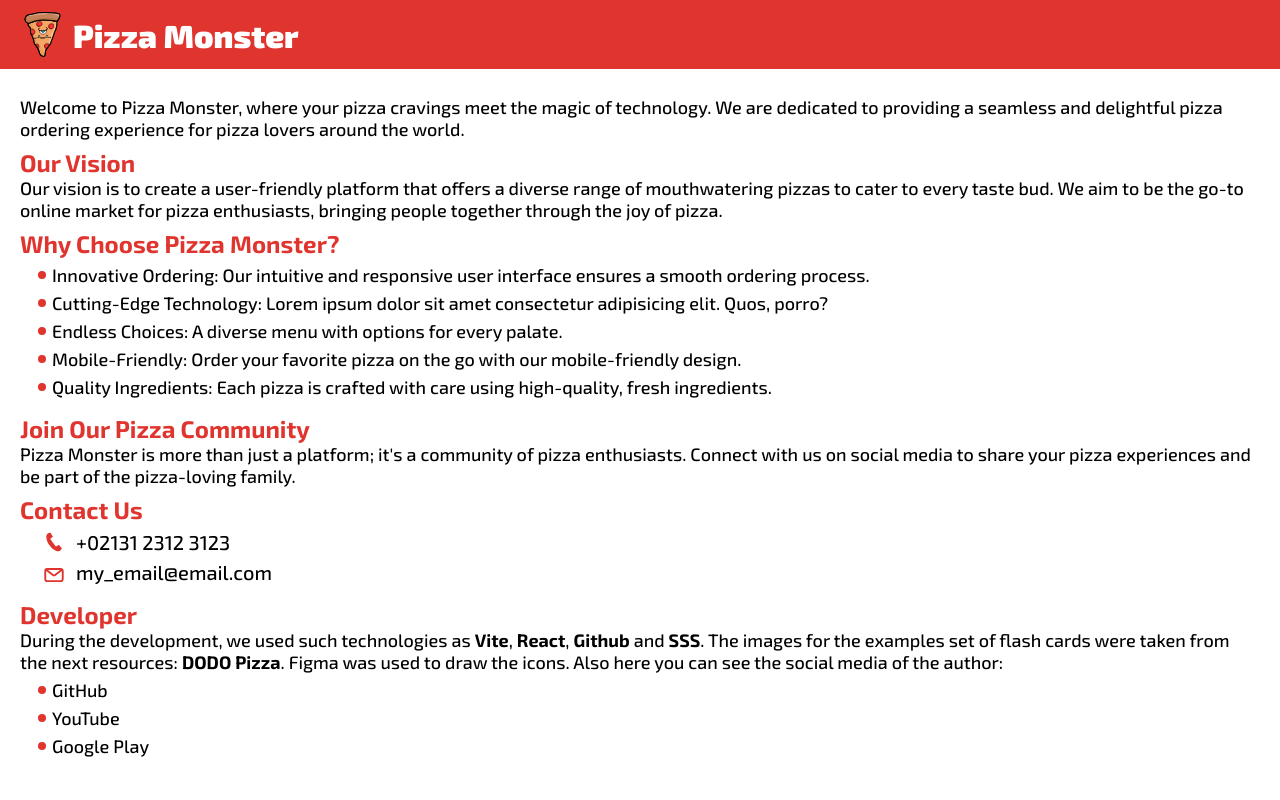
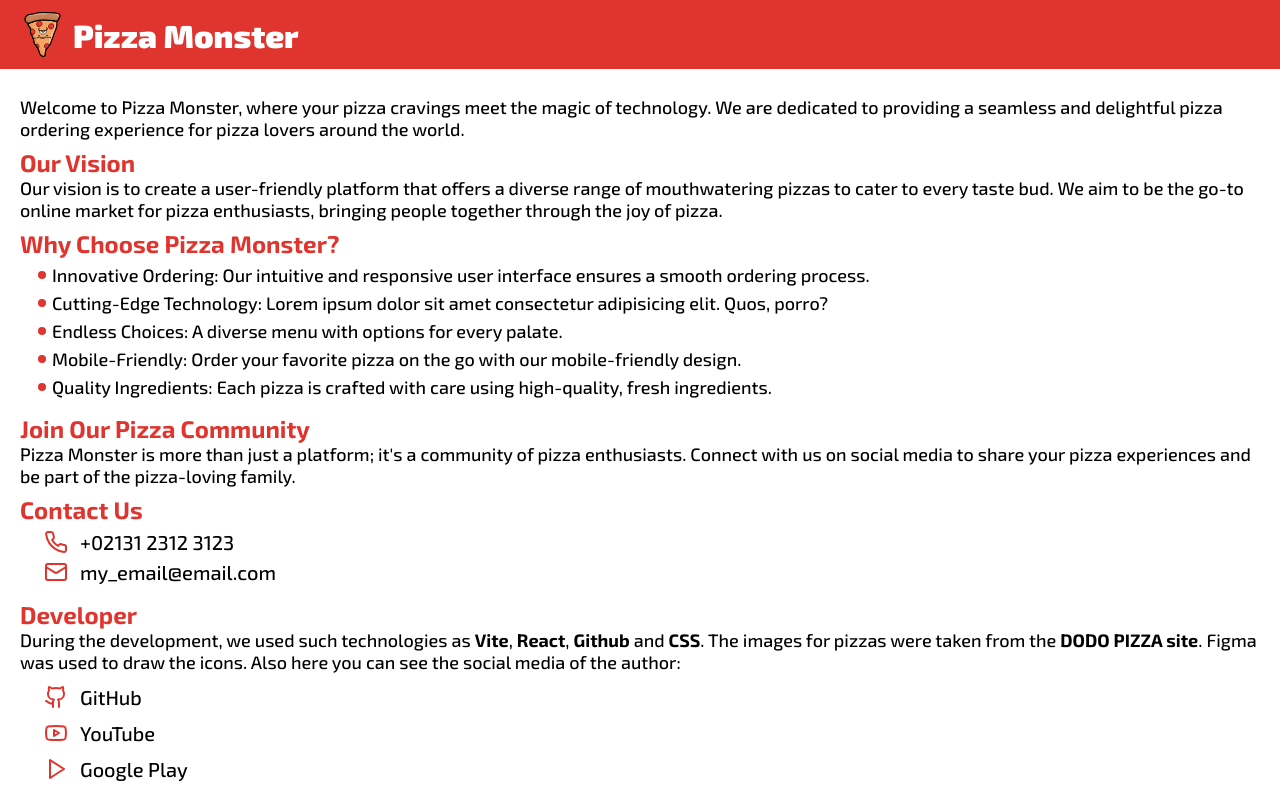
Before and after one commit to Gafum/pizza-monster, a React (Vite) app: page /about in a window 1280 px wide. Shown: the top 800 px of the page. Built offline with nearby package versions, Linux system fonts and the light colour scheme.

Commit message:
fixed styles of the links

```diff
--- a/src/screens/About/About.module.css
+++ b/src/screens/About/About.module.css
@@ -2,7 +2,8 @@
    max-width: 1320px;
 }
 
-.aboutPage p strong {
+.aboutPage p strong,
+.aboutPage p a {
    font-weight: bold;
 }
 
@@ -35,14 +36,15 @@
    background-color: #e0342e;
 }
 
-.listElement_withIcons {
+.listElement_withIcons,
+.listElement_withIcons > a {
    margin-top: 6px;
    display: flex;
    justify-content: flex-start;
    align-items: center;
 }
 
-.listElement_withIcons > span {
+.listElement_withIcons span {
    margin-left: 12px;
    font-size: 20px;
    user-select: text;
--- a/src/screens/About/About.tsx
+++ b/src/screens/About/About.tsx
@@ -58,13 +58,16 @@ function About(): JSX.Element {
                <li className={styles.listElement_withIcons}>
                   <svg
                      xmlns="http://www.w3.org/2000/svg"
-                     viewBox="0 0 512 512"
-                     width="20"
+                     width="24"
+                     height="24"
+                     viewBox="0 0 24 24"
+                     fill="none"
+                     stroke="#e0342e"
+                     strokeWidth="2"
+                     strokeLinecap="round"
+                     strokeLinejoin="round"
                   >
-                     <path
-                        fill="#e0342e"
-                        d="M439.62 396.531a3153555.92 3153555.92 0 0 1-54.398-65.832c-1.45-1.755-3.067-3.614-5.289-4.107-2.903-.643-5.7 1.25-8.073 3.043l-40.219 30.384c-8.03 6.067-17.968 12.468-27.433 9.051-5.483-1.98-9.312-6.857-12.834-11.504-20.403-26.911-40.806-53.824-61.211-80.735l-.372-.507-58.748-82.546c-3.381-4.75-6.89-9.86-7.141-15.684-.432-10.055 8.647-17.625 16.836-23.475 13.673-9.765 27.345-19.532 41.017-29.298 2.42-1.728 5.064-3.832 5.317-6.794.195-2.268-1.097-4.367-2.338-6.274l-46.561-71.589c-5.304-8.154-11.224-16.814-20.362-20.15-10.658-3.889-22.367.601-32.784 5.096-17.341 7.483-35.259 15.614-47.316 30.152-20.164 24.317-19.45 60.744-17.678 90.53 2.075 34.883 13.587 70.892 27.119 102.854 13.997 33.06 32.551 64.087 54.536 92.485 20.489 29.369 44.486 56.266 71.773 79.438 26.456 22.467 57.378 44.216 90.045 56.624 27.893 10.595 62.442 22.164 91.674 10.19 17.477-7.16 30.593-21.828 42.918-36.139 7.403-8.597 15.188-18.429 14.661-29.763-.448-9.713-6.943-17.952-13.139-25.45z"
-                     ></path>
+                     <path d="M22 16.92v3a2 2 0 0 1-2.18 2 19.79 19.79 0 0 1-8.63-3.07 19.5 19.5 0 0 1-6-6 19.79 19.79 0 0 1-3.07-8.67A2 2 0 0 1 4.11 2h3a2 2 0 0 1 2 1.72 12.84 12.84 0 0 0 .7 2.81 2 2 0 0 1-.45 2.11L8.09 9.91a16 16 0 0 0 6 6l1.27-1.27a2 2 0 0 1 2.11-.45 12.84 12.84 0 0 0 2.81.7A2 2 0 0 1 22 16.92z" />
                   </svg>
                   <span>+02131 2312 3123</span>
                </li>
@@ -72,13 +75,17 @@ function About(): JSX.Element {
                <li className={styles.listElement_withIcons}>
                   <svg
                      xmlns="http://www.w3.org/2000/svg"
-                     viewBox="0 -5 32 32"
-                     width="20"
+                     width="24"
+                     height="24"
+                     viewBox="0 0 24 24"
+                     fill="none"
+                     stroke="#e0342e"
+                     strokeWidth="2"
+                     strokeLinecap="round"
+                     strokeLinejoin="round"
                   >
-                     <path
-                        fill="#e0342e"
-                        d="M27 4.71H5a4.505 4.505 0 0 0-4.5 4.5v13.58c0 2.481 2.019 4.5 4.5 4.5h22c2.481 0 4.5-2.019 4.5-4.5V9.21c0-2.481-2.019-4.5-4.5-4.5zm-1.33 3L24.29 8.8l-7.36 5.81c-.55.43-1.31.43-1.86 0L7.97 9 6.333 7.71h19.338zM27 24.29H5c-.827 0-1.5-.673-1.5-1.5V9.305l9.71 7.665c.82.65 1.81.97 2.79.97s1.97-.32 2.79-.97l9.71-7.662V22.79c0 .827-.673 1.5-1.5 1.5z"
-                     ></path>
+                     <rect width="20" height="16" x="2" y="4" rx="2" />
+                     <path d="m22 7-8.97 5.7a1.94 1.94 0 0 1-2.06 0L2 7" />
                   </svg>
                   <span>my_email@email.com</span>
                </li>
@@ -88,21 +95,70 @@ function About(): JSX.Element {
             <p>
                During the development, we used such technologies as{" "}
                <strong>Vite</strong>, <strong>React</strong>,{" "}
-               <strong>Github</strong> and <strong>SSS</strong>. The images for
-               the examples set of flash cards were taken from the next
-               resources: <strong>DODO Pizza</strong>. Figma was used to draw
-               the icons. Also here you can see the social media of the author:
+               <strong>Github</strong> and <strong>CSS</strong>. The images for
+               pizzas were taken from the{" "}
+               <a href="https://dodopizza.de/" target="_blank">
+                  DODO PIZZA site
+               </a>
+               . Figma was used to draw the icons. Also here you can see the
+               social media of the author:
             </p>
             <ul className={styles.listConteiner}>
-               <li className={styles.listElement}>
-                  <a href="https://github.com/Gafum">GitHub</a>
+               <li className={styles.listElement_withIcons}>
+                  <a href="https://github.com/Gafum">
+                     <svg
+                        xmlns="http://www.w3.org/2000/svg"
+                        width="24"
+                        height="24"
+                        viewBox="0 0 24 24"
+                        fill="none"
+                        stroke="#e0342e"
+                        strokeWidth="2"
+                        strokeLinecap="round"
+                        strokeLinejoin="round"
+                     >
+                        <path d="M15 22v-4a4.8 4.8 0 0 0-1-3.5c3 0 6-2 6-5.5.08-1.25-.27-2.48-1-3.5.28-1.15.28-2.35 0-3.5 0 0-1 0-3 1.5-2.64-.5-5.36-.5-8 0C6 2 5 2 5 2c-.3 1.15-.3 2.35 0 3.5A5.403 5.403 0 0 0 4 9c0 3.5 3 5.5 6 5.5-.39.49-.68 1.05-.85 1.65-.17.6-.22 1.23-.15 1.85v4" />
+                        <path d="M9 18c-4.51 2-5-2-7-2" />
+                     </svg>
+
+                     <span>GitHub</span>
+                  </a>
                </li>
-               <li className={styles.listElement}>
-                  <a href="https://www.youtube.com/@gafum">YouTube</a>
+               <li className={styles.listElement_withIcons}>
+                  <a href="https://www.youtube.com/@gafum">
+                     <svg
+                        xmlns="http://www.w3.org/2000/svg"
+                        width="24"
+                        height="24"
+                        viewBox="0 0 24 24"
+                        fill="none"
+                        stroke="#e0342e"
+                        strokeWidth="2"
+                        strokeLinecap="round"
+                        strokeLinejoin="round"
+                     >
+                        <path d="M2.5 17a24.12 24.12 0 0 1 0-10 2 2 0 0 1 1.4-1.4 49.56 49.56 0 0 1 16.2 0A2 2 0 0 1 21.5 7a24.12 24.12 0 0 1 0 10 2 2 0 0 1-1.4 1.4 49.55 49.55 0 0 1-16.2 0A2 2 0 0 1 2.5 17" />
+                        <path d="m10 15 5-3-5-3z" />
+                     </svg>
+                     <span>YouTube</span>
+                  </a>
                </li>
-               <li className={styles.listElement}>
+               <li className={styles.listElement_withIcons}>
                   <a href="https://play.google.com/store/apps/dev?id=5298640550031789087&gl=DE">
-                     Google Play
+                     <svg
+                        xmlns="http://www.w3.org/2000/svg"
+                        width="24"
+                        height="24"
+                        viewBox="0 0 24 24"
+                        fill="none"
+                        stroke="#e0342e"
+                        strokeWidth="2"
+                        strokeLinecap="round"
+                        strokeLinejoin="round"
+                     >
+                        <polygon points="6 3 20 12 6 21 6 3" />
+                     </svg>
+                     <span>Google Play</span>
                   </a>
                </li>
             </ul>
```
